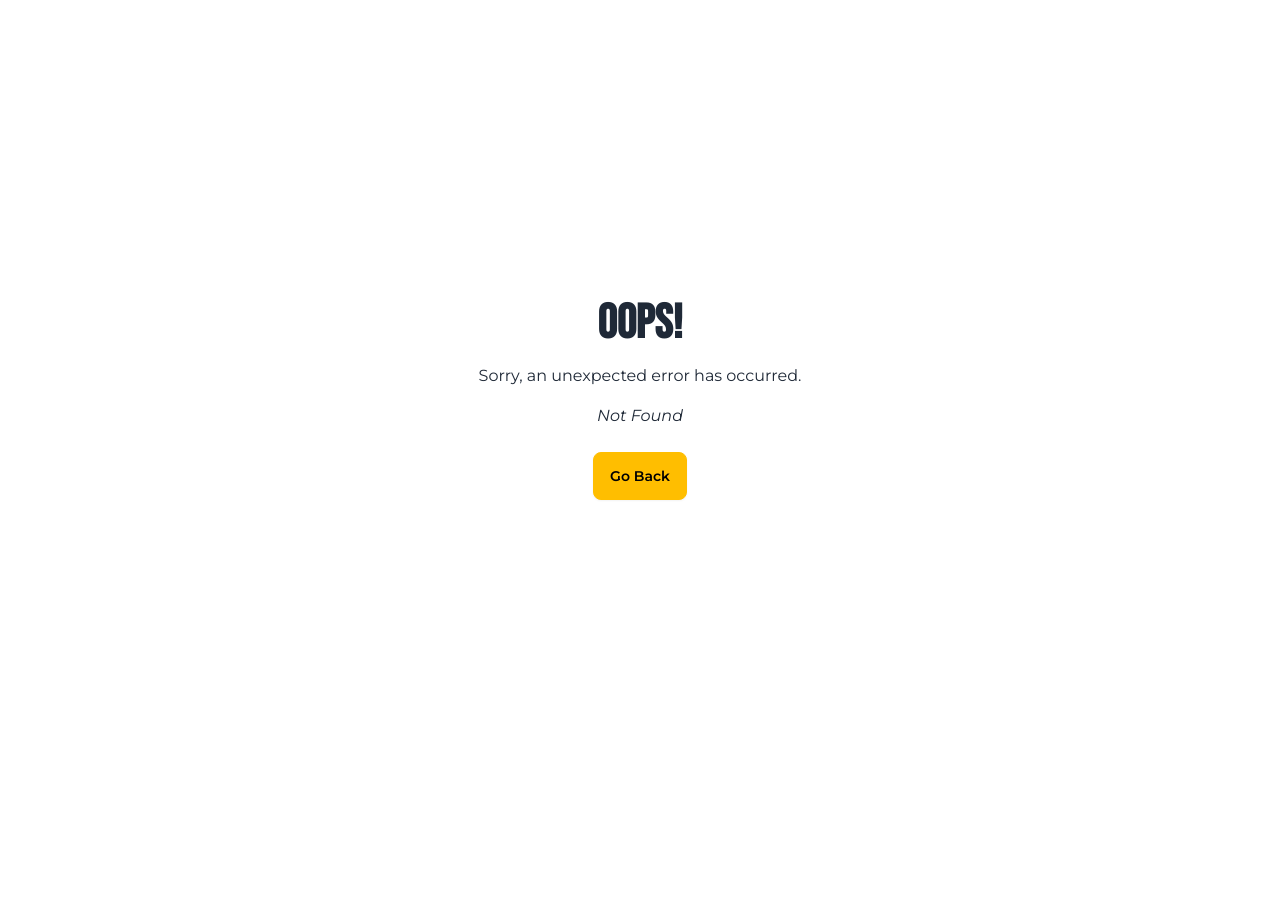
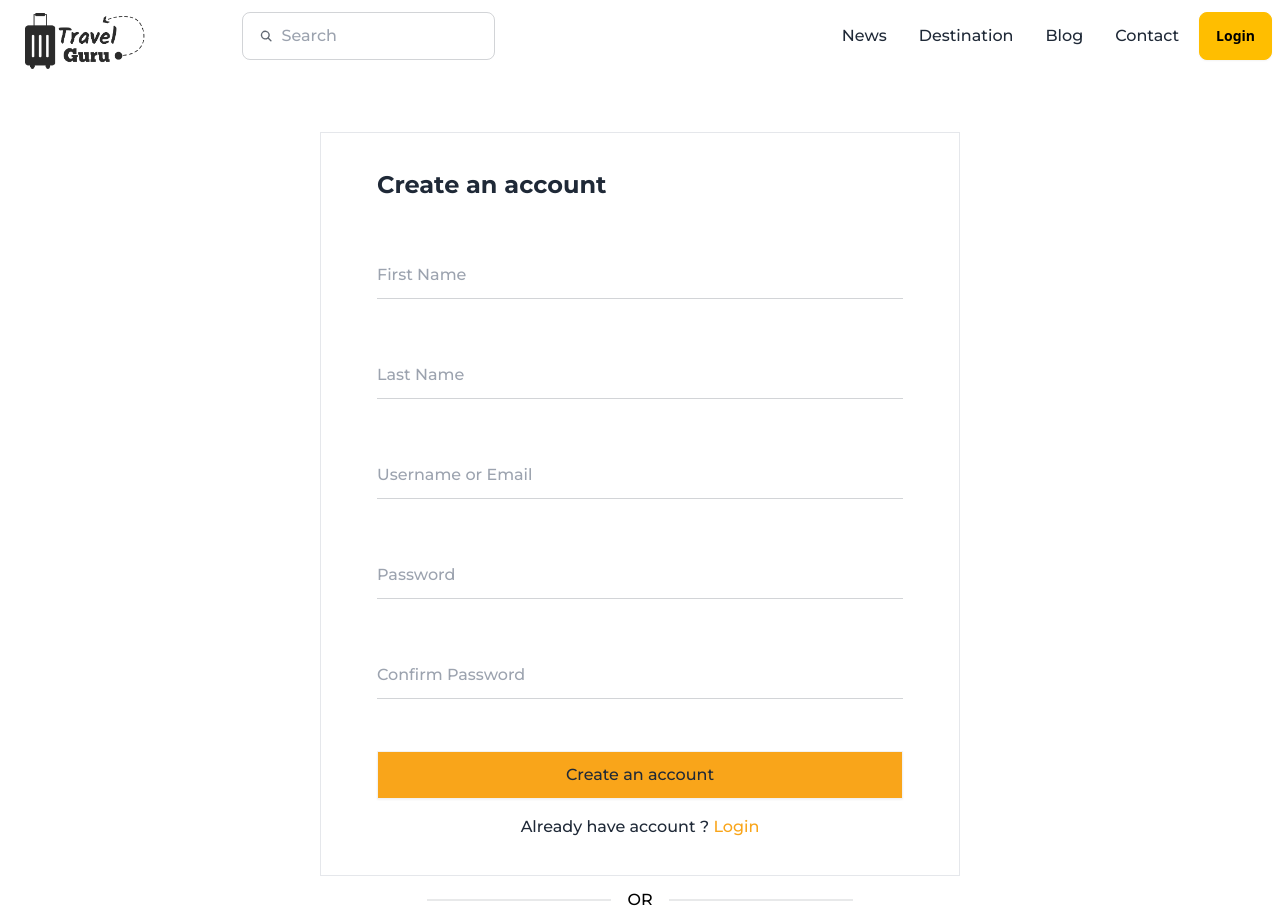
Before and after one commit to riponmondalbd/travel-guru, a React (Vite) app: page /register in a window 1280 px wide. Before the commit this address had no page. Shown: the top 922 px of the page. Before the commit the page ends 800 px from the top, so only its background shows below. Built offline with nearby package versions, Linux system fonts and the light colour scheme.

Commit message:
complete register [age

```diff
--- a/src/main.jsx
+++ b/src/main.jsx
@@ -2,10 +2,13 @@ import { StrictMode } from "react";
 import { createRoot } from "react-dom/client";
 import { RouterProvider } from "react-router-dom";
 import "./index.css";
+import AuthProvider from "./provider/AuthProvider.jsx";
 import router from "./routes/Router.jsx";
 
 createRoot(document.getElementById("root")).render(
   <StrictMode>
-    <RouterProvider router={router} />
+    <AuthProvider>
+      <RouterProvider router={router} />
+    </AuthProvider>
   </StrictMode>
 );
--- /dev/null
+++ b/src/pages/Register/Register.jsx
@@ -0,0 +1,84 @@
+import { SiFacebook, SiGoogle } from "react-icons/si";
+import { Link } from "react-router-dom";
+import BlackNavbar from "../shared/navbar/BlackNavbar";
+
+const Register = () => {
+  return (
+    <div className="max-w-7xl mx-auto">
+      <BlackNavbar />
+      <div className="md:w-2/3 lg:w-1/2 mx-auto border py-9 px-14 mt-[60px]">
+        <h2 className="text-2xl font-montserrat font-bold mb-[50px]">
+          Create an account
+        </h2>
+        <form className="card-body p-0 space-y-11">
+          <div className="form-control ">
+            <input
+              type="text"
+              placeholder="First Name"
+              className="input input-bordered border-t-0 border-x-0 rounded-none px-0 text-base font-montserrat font-medium text-black"
+              required
+            />
+          </div>
+          <div className="form-control ">
+            <input
+              type="text"
+              placeholder="Last Name"
+              className="input input-bordered border-t-0 border-x-0 rounded-none px-0 text-base font-montserrat font-medium text-black"
+              required
+            />
+          </div>
+          <div className="form-control ">
+            <input
+              type="email"
+              placeholder="Username or Email"
+              className="input input-bordered border-t-0 border-x-0 rounded-none px-0 text-base font-montserrat font-medium text-black"
+              required
+            />
+          </div>
+          <div className="form-control ">
+            <input
+              type="password"
+              placeholder="Password"
+              className="input input-bordered border-t-0 border-x-0 rounded-none px-0 text-base font-montserrat font-medium text-black"
+              required
+            />
+          </div>
+          <div className="form-control ">
+            <input
+              type="password"
+              placeholder="Confirm Password"
+              className="input input-bordered border-t-0 border-x-0 rounded-none px-0 text-base font-montserrat font-medium text-black"
+              required
+            />
+          </div>
+
+          <div className="form-control mt-6">
+            <button className="btn bg-[#F9A51A] rounded-none text-base font-montserrat font-medium">
+              Create an account
+            </button>
+            <p className="text-center text-base font-montserrat font-medium mt-4">
+              Already have account ?{" "}
+              <Link className="text-[#F9A51A]">Login</Link>
+            </p>
+          </div>
+        </form>
+      </div>
+
+      <div className="divider w-1/3 mx-auto text-base font-montserrat font-medium text-[#000000]">
+        OR
+      </div>
+      <div className="w-1/3 mx-auto mt-1 mb-[60px]">
+        <button className="btn btn-outline justify-start gap-24 w-full rounded-full mb-[9px]">
+          <SiFacebook className="text-[30px]" />
+          Continue with Facebook
+        </button>
+        <button className="btn btn-outline justify-start gap-24 w-full rounded-full">
+          <SiGoogle className="text-[30px]" />
+          Continue with Google
+        </button>
+      </div>
+    </div>
+  );
+};
+
+export default Register;
--- a/src/provider/AuthProvider.jsx
+++ b/src/provider/AuthProvider.jsx
@@ -0,0 +1,19 @@
+import PropTypes from "prop-types";
+import { createContext } from "react";
+
+export const AuthContext = createContext(null);
+
+// const auth = getAuth(app);
+
+const AuthProvider = ({ children }) => {
+  const authInfo = {};
+  return (
+    <AuthContext.Provider value={authInfo}>{children}</AuthContext.Provider>
+  );
+};
+
+AuthProvider.propTypes = {
+  children: PropTypes.node,
+};
+
+export default AuthProvider;
--- a/src/routes/Router.jsx
+++ b/src/routes/Router.jsx
@@ -3,6 +3,7 @@ import Root from "../layouts/Root";
 import Bookings from "../pages/Bookings/Bookings";
 import ErrorPage from "../pages/ErrorPage/ErrorPage";
 import Home from "../pages/Home/Home";
+import Register from "../pages/Register/Register";
 
 const router = createBrowserRouter([
   {
@@ -19,6 +20,10 @@ const router = createBrowserRouter([
         loader: () => fetch("/spots.json"),
         element: <Bookings />,
       },
+      {
+        path: "/register",
+        element: <Register />,
+      },
     ],
   },
 ]);
```
